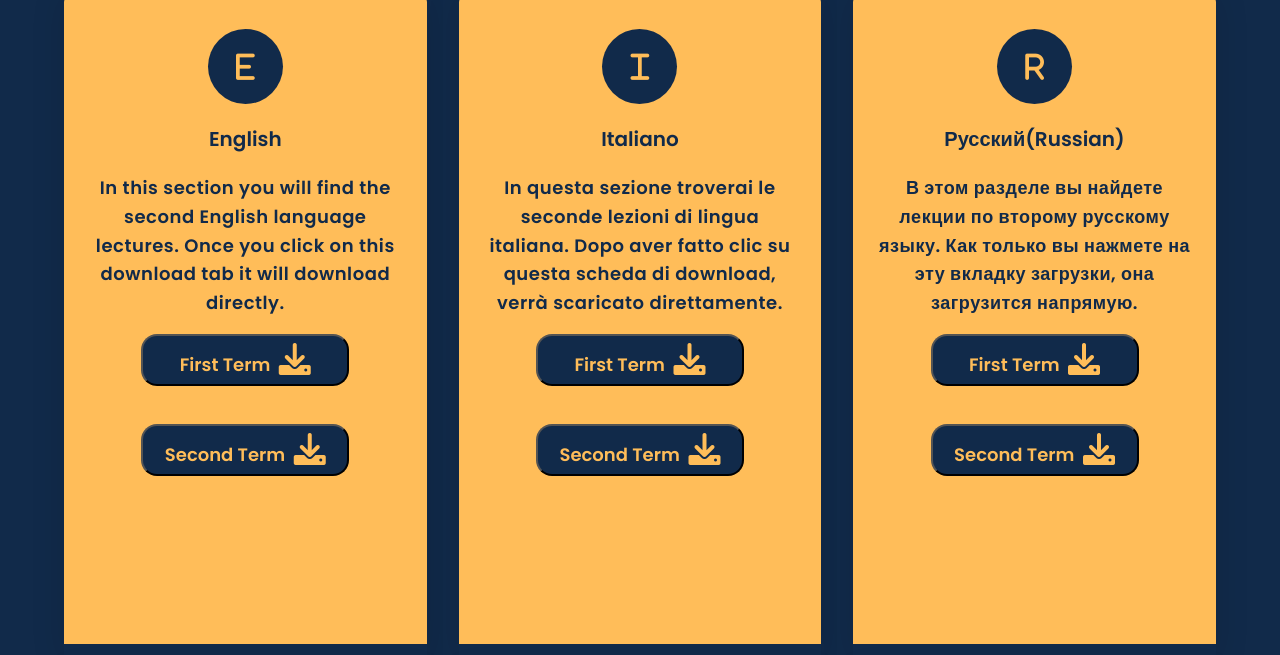
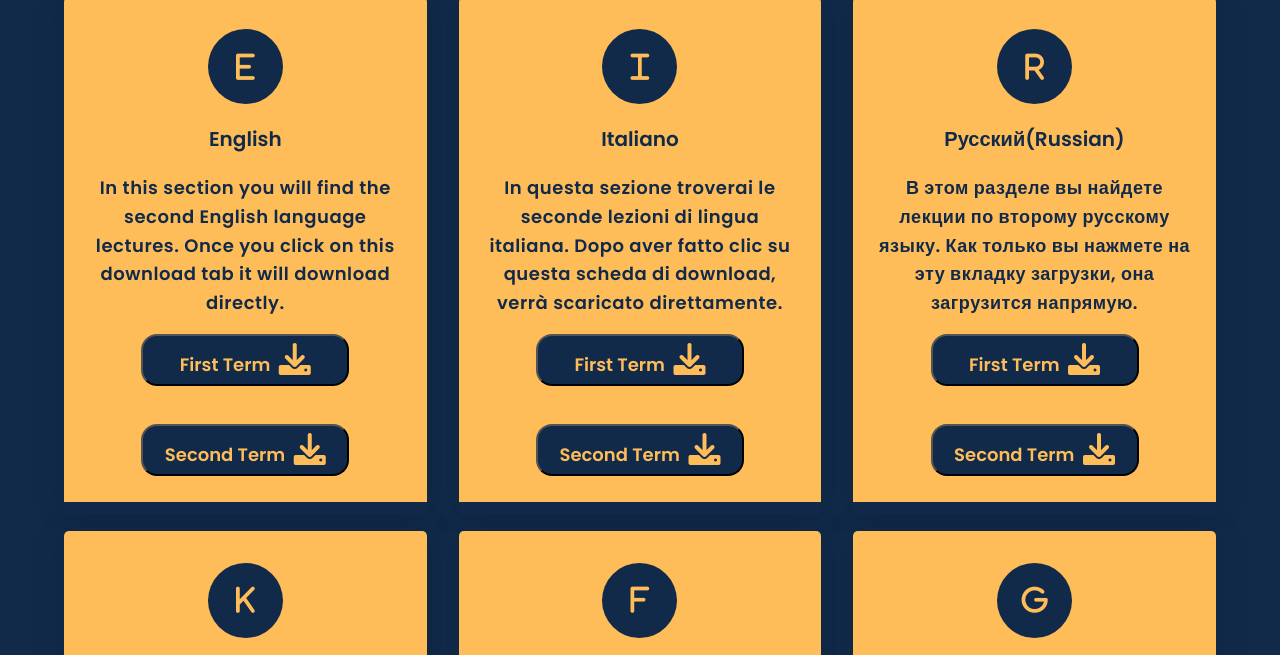
Before and after one commit to Hamzawy25112002/test, a plain HTML site: page index.html in a window 1280 px wide. Shown: the part 124-779 px from the top of the page. Drawn offline with Linux system fonts and the light colour scheme.

Commit message:
Update style.css

```diff
--- a/style.css
+++ b/style.css
@@ -37,7 +37,7 @@ section {
   flex-wrap: wrap;
 }
 .column {
-  height: 100vh;
+  height: 100%;
   background-color: #112A4A;
   width: 100%;
   padding: 0 1em 1em 1em;
@@ -119,7 +119,7 @@ button{
     padding: 0 2em;
   }
   .column {
-    height: 230vh;
+    height: 100%;
     flex: 0 50%;
     max-width: 50%;
   }
@@ -133,7 +133,7 @@ button{
   }
   .column {
 
-    height: 85vh;
+    height: 100%;
     flex: 0 0 33.33%;
     max-width: 33.33%;
   }
```
